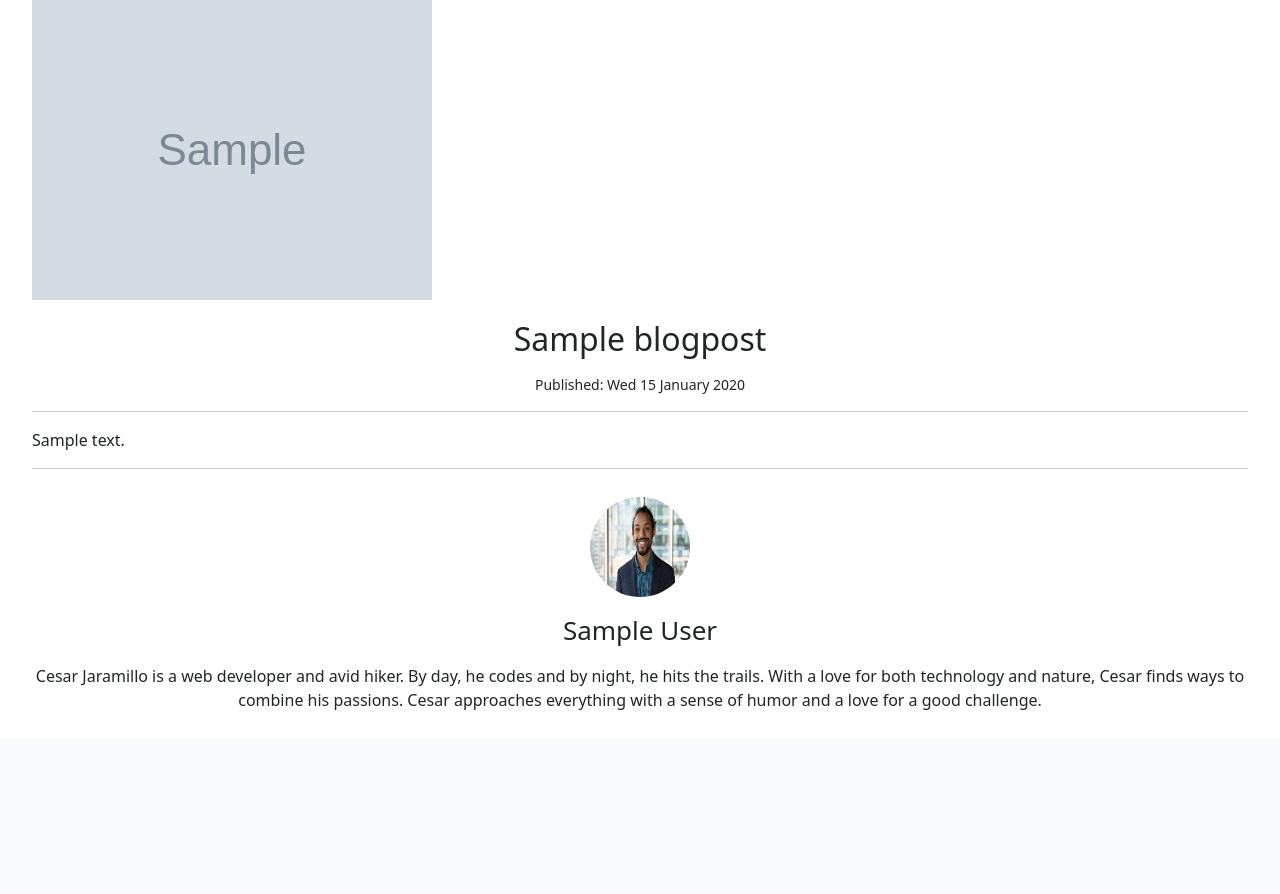
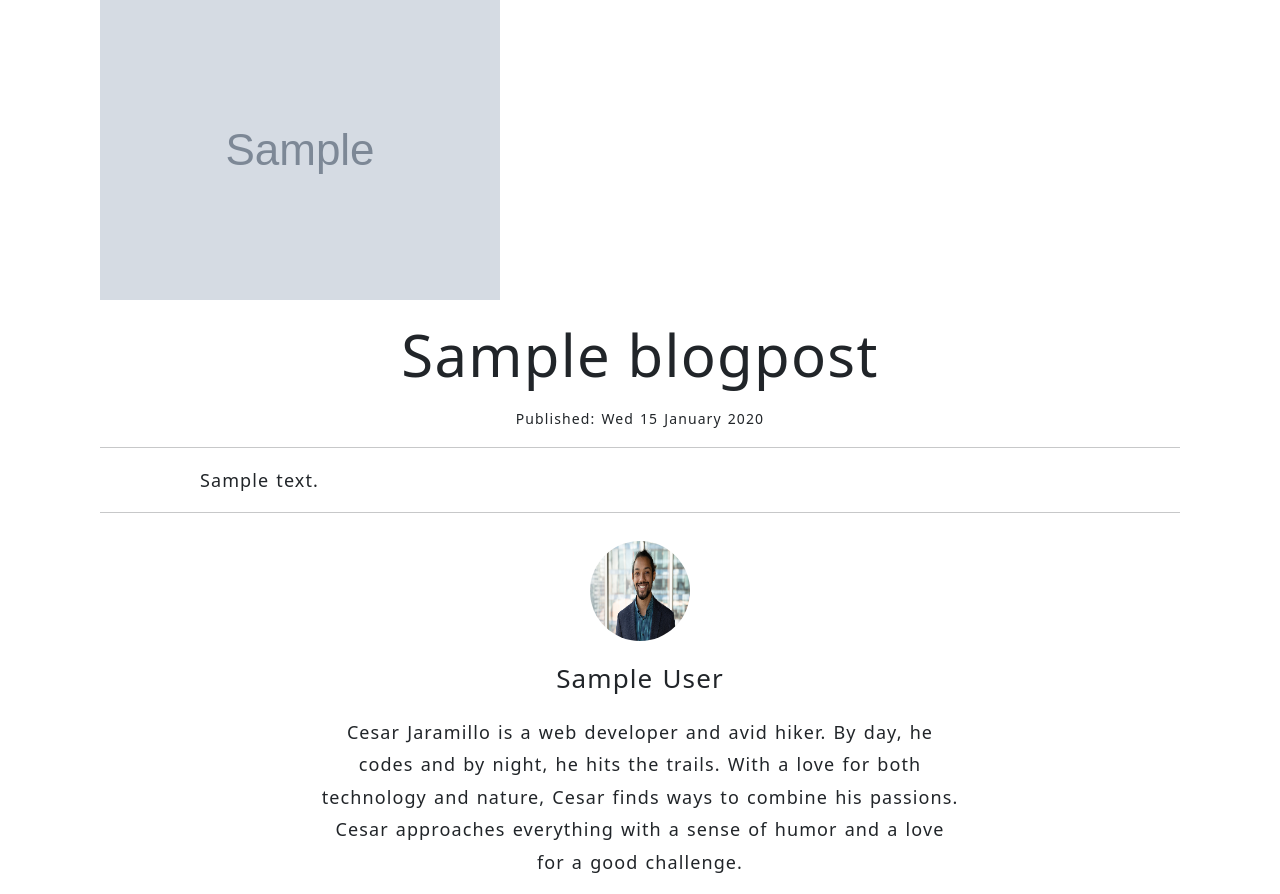
Before and after one commit to CESAR-JARAMILLO/Outdoor-Vibrations-Django, a Django app: page /blog/1/ in a window 1280 px wide. Shown: the part 62-956 px from the top of the page. Before the commit the page ends 772 px from the top, so only its background shows below. Run offline with Django 4.2, Linux system fonts and the light colour scheme; tables that the repository leaves empty hold one stand-in row (values such as "Sample post"); grey boxes marked "Sample" are stand-in pictures; some libraries are stand-ins or nearby versions.

Commit message:
style blog-post - other screens

```diff
--- a/blog/static/blog/css/blog_post.css
+++ b/blog/static/blog/css/blog_post.css
@@ -6,7 +6,6 @@
 }
 
 body {
-  /* height: 100vh; */
   position: relative;
 }
 
@@ -38,6 +37,15 @@ h1 {
   font-size: 32px;
   text-align: center;
   margin-top: 20px;
+  letter-spacing: 1.3;
+}
+
+main
+p {
+  line-height: 1.8;
+  letter-spacing: 1.1;
+  word-spacing: 1.3;
+  padding: 0 28px;
 }
 
 .date-published {
@@ -53,6 +61,7 @@ main
   align-items: center;
   justify-content: center;
   margin-top: 28px;
+  padding: 0 80px;
 }
 
 .author-container
@@ -72,3 +81,37 @@ main
 .author-bio {
   text-align: center;
 }
+
+@media (min-width: 720px) {
+  body
+  main {
+    padding: 0 100px;
+  }
+
+  body
+  main
+  h1 {
+    font-size: 46px;
+  }
+
+  main
+.author-container {
+  padding: 0 120px;
+}
+}
+
+@media (min-width: 1024px) {
+    body
+    main
+    h1 {
+      font-size: 58px;
+      padding: 0 120px;
+    }
+
+    body
+    main
+    p {
+      font-size: 18px;
+      padding: 0 100px;
+    }
+}
```
